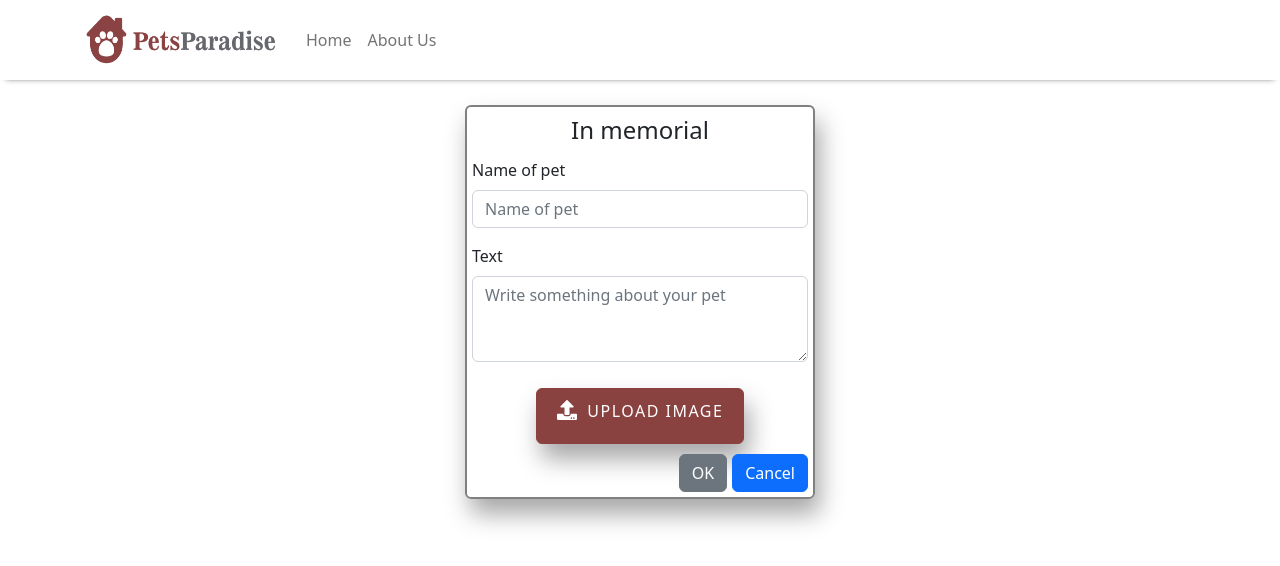
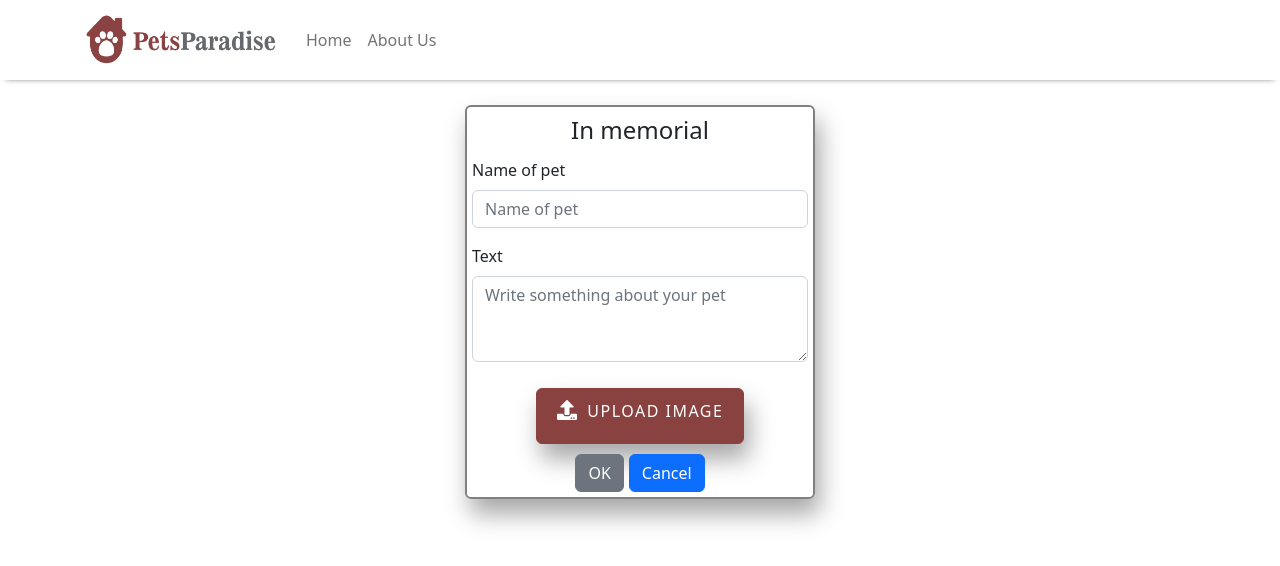
Before and after one commit to harispasicc/team-drina, a React (Create React App) app: page / in a window 1280 px wide. Shown: the top 566 px of the page. Built offline with nearby package versions, Linux system fonts and the light colour scheme.

Commit message:
modal memo back

```diff
--- a/src/assets/styles/index.css
+++ b/src/assets/styles/index.css
@@ -64,3 +64,18 @@ input[type="file"] {
   margin-bottom: 5px;
   cursor: pointer;
 }
+
+#myVideo {
+  position: top;
+  background-position: center right;
+  right: 0;
+  bottom: 0;
+  width: 100%;
+  height: 100%;
+}
+
+.modal-footer-2 {
+  display: flex;
+  align-items: center;
+  justify-content: center !important;
+}
--- a/src/components/ModalMemo.js
+++ b/src/components/ModalMemo.js
@@ -38,7 +38,7 @@ function ModalMemo() {
             </Button>
           </div>
         </Form>
-        <Modal.Footer>
+        <Modal.Footer className="modal-footer-2">
           <Button
             variant="secondary"
             onClick={() => {}}
```
